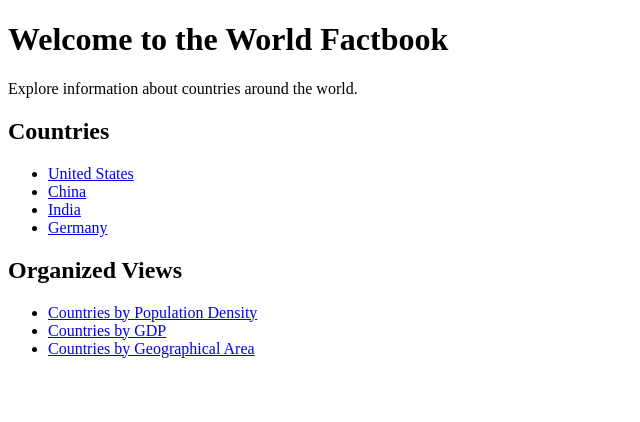
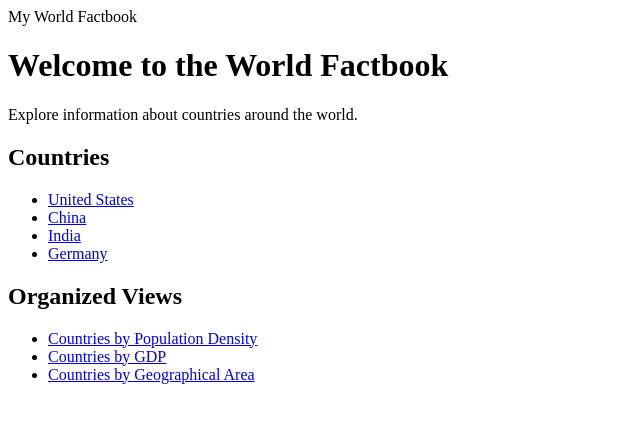
Before and after one commit to maythiricho/set08801_New, a plain HTML site: page lab1/CIAfactbookwebsite/home.html in a window 1280 px wide. Shown: the whole page, without its empty margins (0-640 px from the left). Drawn offline with Linux system fonts and the light colour scheme.

Commit message:
update description

```diff
--- a/lab1/CIAfactbookwebsite/home.html
+++ b/lab1/CIAfactbookwebsite/home.html
@@ -4,6 +4,8 @@
   <title>World Factbook</title>
 </head>
 <body>
+  <header>My World Factbook</header>
+
   <h1>Welcome to the World Factbook</h1>
   <p>Explore information about countries around the world.</p>
 
```
